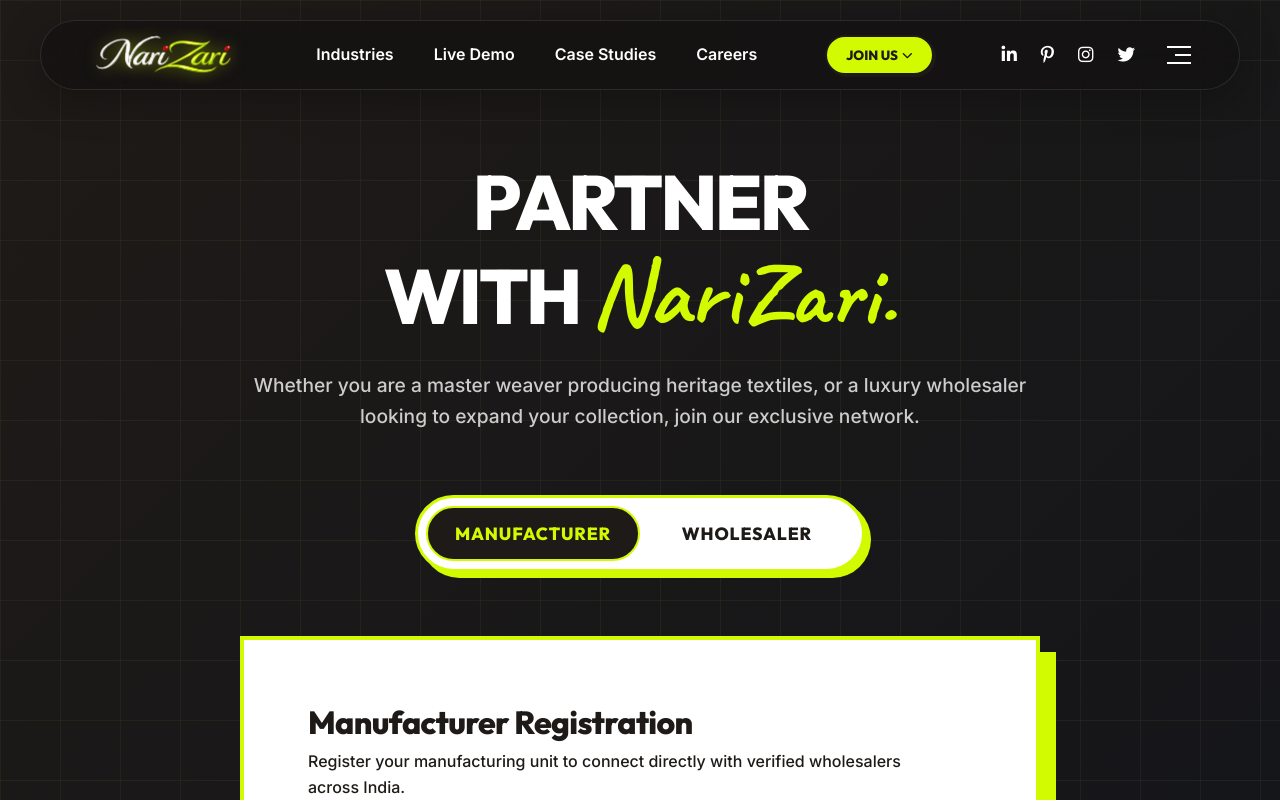
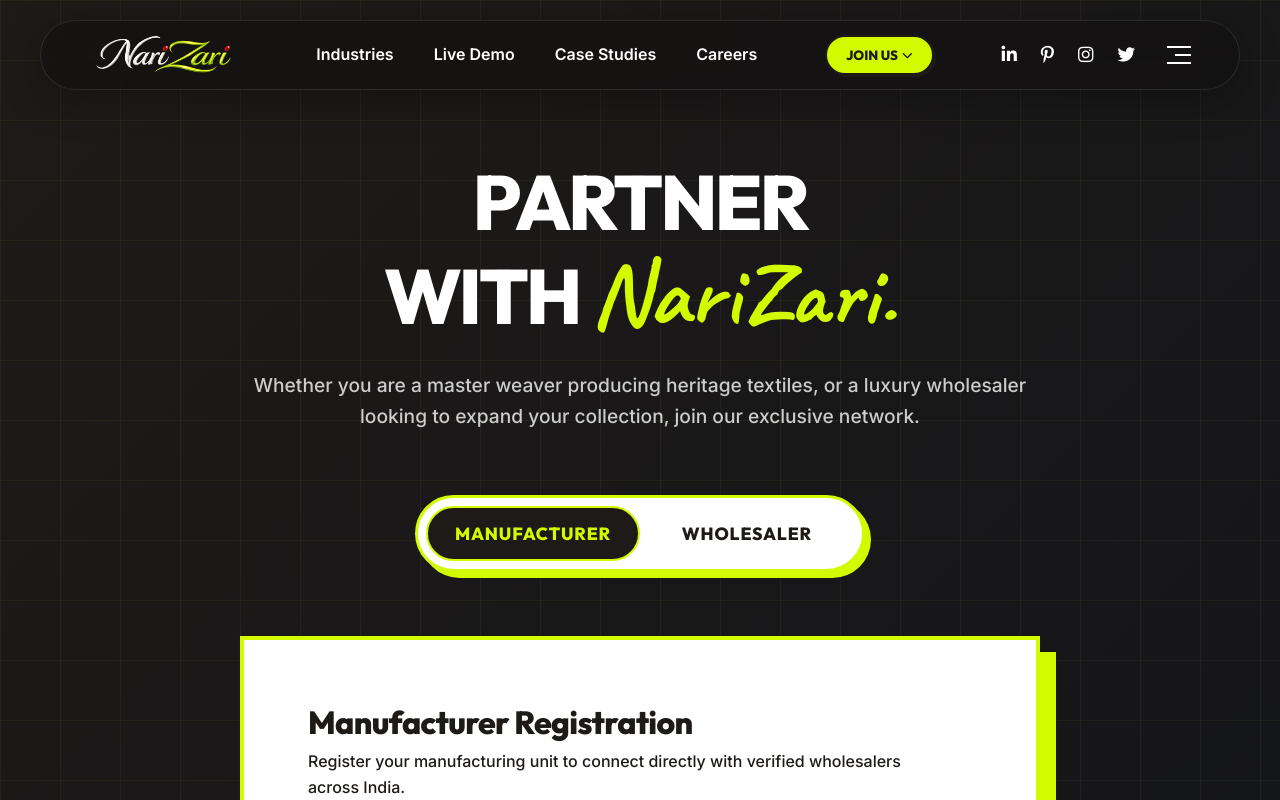
Before and after one commit to nihalkumar5/narizari_new, a Next.js app: page /join in a window 1280 px wide. Shown: the top 800 px of the page. Built offline with nearby package versions, Linux system fonts and the light colour scheme; a web font is replaced by a local one.

Commit message:
style: remove neon glow filter from logo animations and hover states

```diff
--- a/src/app/globals.css
+++ b/src/app/globals.css
@@ -238,14 +238,13 @@
   }
 
   .nav-logo img {
-    transition: transform 0.4s cubic-bezier(0.175, 0.885, 0.32, 1.275), filter 0.3s ease;
-    animation: logo-glow-breath 4s ease-in-out infinite;
+    transition: transform 0.4s cubic-bezier(0.175, 0.885, 0.32, 1.275);
+    animation: logo-scale-breath 4s ease-in-out infinite;
   }
 
   .nav-logo:hover img {
     animation-play-state: paused;
     transform: scale(1.08) rotate(-1.5deg);
-    filter: drop-shadow(0 0 14px var(--color-accent)) brightness(1.2);
   }
 
   /* Sweeping metallic sheen reflection */
@@ -270,18 +269,15 @@
     animation-play-state: paused;
   }
 
-  @keyframes logo-glow-breath {
+  @keyframes logo-scale-breath {
     0% {
       transform: scale(1);
-      filter: drop-shadow(0 0 1px rgba(210, 250, 0, 0.15)) brightness(1.0);
     }
     50% {
       transform: scale(1.025);
-      filter: drop-shadow(0 0 8px rgba(210, 250, 0, 0.5)) brightness(1.1);
     }
     100% {
       transform: scale(1);
-      filter: drop-shadow(0 0 1px rgba(210, 250, 0, 0.15)) brightness(1.0);
     }
   }
 
```
